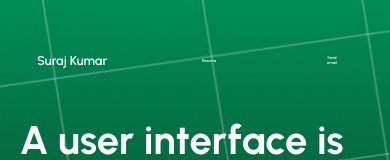
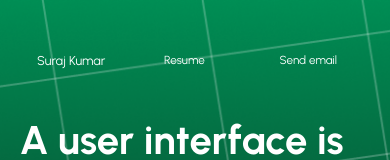
Before and after one commit to suraj-056/Portfolio, a plain HTML site: page index.html in a window 390 px wide. Shown: the top 160 px of the page. Drawn offline with nearby package versions, Linux system fonts and the light colour scheme.

Commit message:
Update style.css

```diff
--- a/style.css
+++ b/style.css
@@ -969,7 +969,7 @@ main{
   } */
 
 #two{
-    width: min-content;
+    width: max-content;
     color: #fff;
     background-color: transparent;
     border: none;
@@ -1176,9 +1176,9 @@ span{
 a{
     font-style: none;
     text-decoration: none;
-    font-size: 1.042vw;
+    font-size: 3vw;
     /* font-size: 1.25rem; */
-    font-weight: 600;
+    font-weight: 400;
     color: #fff;
 
 }
```
